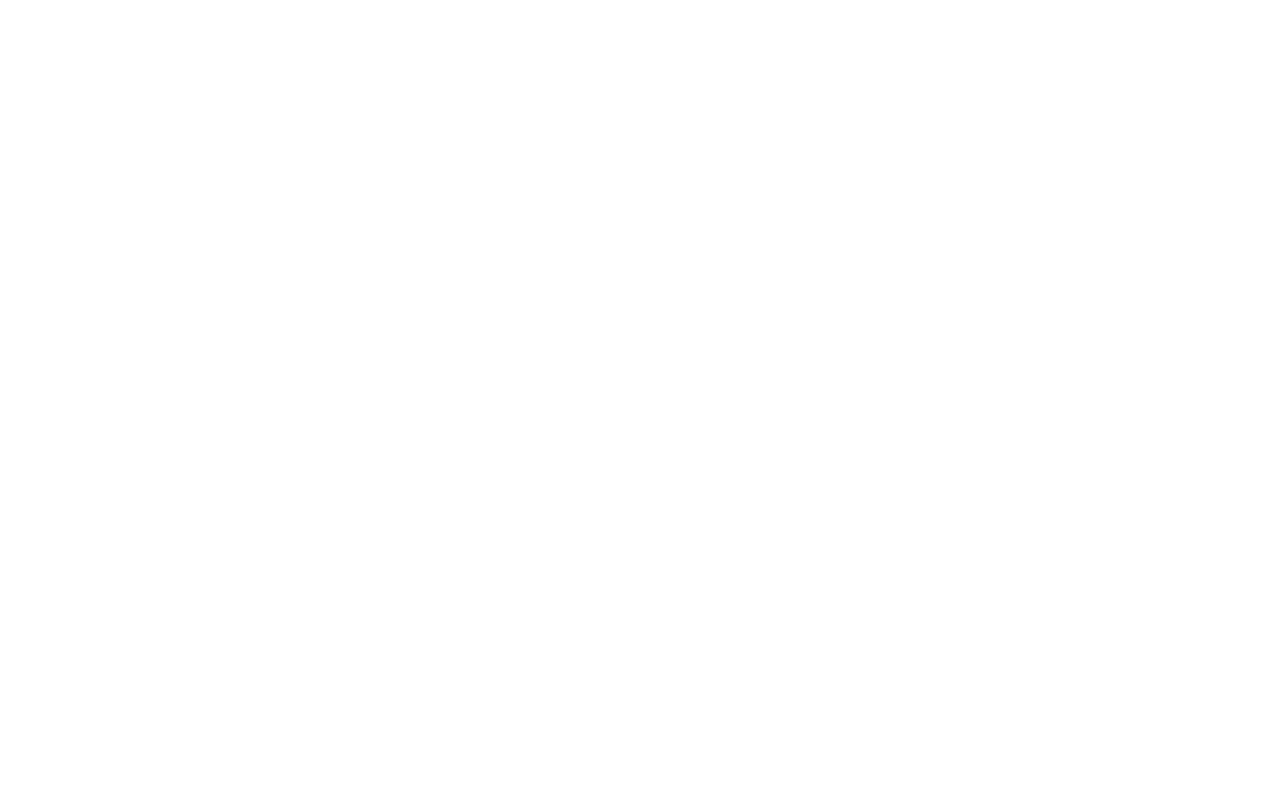
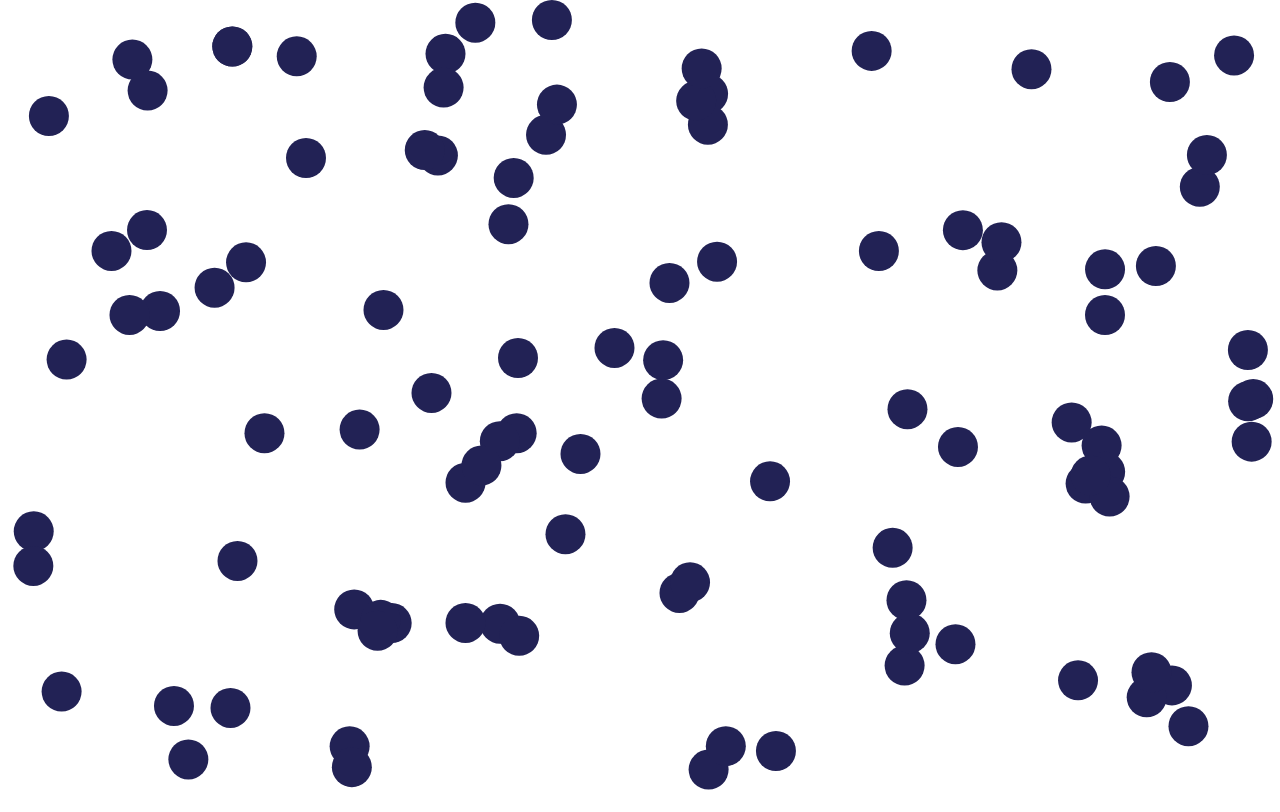
Before and after one commit to StephenHaney/graphics-fun, a website: page src/index.html in a window 1280 px wide. Drawn offline with Linux system fonts and the light colour scheme; animation ran at ten frames a second.

```diff
--- a/src/index.html
+++ b/src/index.html
@@ -22,13 +22,14 @@
       canvas {
         width: 100%;
         height: 100%;
+        margin: 0;
+        padding: 0;
       }
     </style>
   </head>
 
   <body>
     <canvas id="rendering-canvas"></canvas>
-
-    <script></script>
+    <script async src="script.js"></script>
   </body>
 </html>
--- /dev/null
+++ b/src/script.js
@@ -0,0 +1,124 @@
+(() => {
+  const agents = [];
+  const canvas = document.getElementById('rendering-canvas');
+  const ctx = canvas.getContext('2d');
+
+  // Keep the canvas full screen at all times
+  function makeCanvasFullScreen() {
+    canvas.height = window.innerHeight;
+    canvas.width = window.innerWidth;
+  }
+  // Resize listener:
+  window.addEventListener('resize', makeCanvasFullScreen);
+  // Initial set:
+  makeCanvasFullScreen();
+
+  function init() {
+    // Generate agents
+    for (let i = 0; i < 100; i++) {
+      agents.push({
+        x: getRandomInt(0.1, canvas.clientWidth),
+        y: getRandomInt(0.1, canvas.clientHeight),
+        rotation: getRandomInt(0, Math.PI * 2),
+        radius: 20,
+      });
+    }
+  }
+
+  function draw() {
+    const imgData = ctx.getImageData(0, 0, canvas.clientWidth, canvas.clientHeight);
+
+    ctx.clearRect(0, 0, canvas.clientWidth, canvas.clientHeight);
+
+    ctx.fillStyle = '#222255';
+    for (const agent of agents) {
+      // console.log(getPixelFromPoint(imgData, agent.x + 20, agent.y + 20));
+
+      // Draw the agent
+      ctx.beginPath();
+      ctx.arc(agent.x, agent.y, agent.radius, 0, 2 * Math.PI);
+      ctx.fill();
+
+      let dx = Math.cos(agent.rotation);
+      let dy = Math.sin(agent.rotation);
+
+      // Sample ahead for steering
+      const centerSample = getPixelFromPoint(
+        imgData,
+        agent.x + dx * 50,
+        agent.y + dy * 50
+      );
+      if (centerSample.a === 0) {
+        // Center is negative, check the sides
+        const leftDx = Math.cos(agent.rotation - 1);
+        const leftDy = Math.sin(agent.rotation - 1);
+        const leftSample = getPixelFromPoint(
+          imgData,
+          agent.x + leftDx * 50,
+          agent.y + leftDy * 50
+        );
+        const rightDx = Math.cos(agent.rotation + 1);
+        const rightDy = Math.sin(agent.rotation + 1);
+        const rightSample = getPixelFromPoint(
+          imgData,
+          agent.x + rightDx * 50,
+          agent.y + rightDy * 50
+        );
+
+        if (leftSample.a !== 0) {
+          // Turn left!
+          agent.rotation -= 1;
+          dx = leftDx;
+          dy = leftDy;
+        } else if (rightSample.a !== 0) {
+          // Turn right!
+          agent.rotation += 1;
+          dx = rightDx;
+          dy = rightDy;
+        }
+      }
+
+      // Move forward
+      agent.x += dx;
+      agent.y += dy;
+
+      // Flip X if it hits bounds
+      if (agent.x - agent.radius < 0) {
+        agent.x = agent.radius;
+        agent.rotation += Math.PI;
+      } else if (agent.x + agent.radius > canvas.clientWidth) {
+        agent.x = canvas.clientWidth - agent.radius;
+        agent.rotation += Math.PI;
+      }
+
+      // Flip Y if it hits bounds
+      if (agent.y - agent.radius < 0) {
+        agent.y = agent.radius;
+        agent.rotation += Math.PI;
+      } else if (agent.y + agent.radius > canvas.clientHeight) {
+        agent.y = canvas.clientHeight - agent.radius;
+        agent.rotation += Math.PI;
+      }
+    }
+    ctx.fill();
+
+    requestAnimationFrame(draw);
+  }
+
+  init();
+  requestAnimationFrame(draw);
+})();
+
+function getRandomInt(min, max, round = true) {
+  min = Math.ceil(min);
+  max = Math.floor(max);
+
+  const result = Math.random() * (max - min + 1) + min;
+  return round ? Math.floor(result) : result;
+}
+
+function getPixelFromPoint(imgData, x, y) {
+  const index = (Math.floor(y) * imgData.width + Math.floor(x)) * 4;
+  const data = imgData.data;
+  return { r: data[index], g: data[index + 1], b: data[index + 2], a: data[index + 3] };
+}
```
